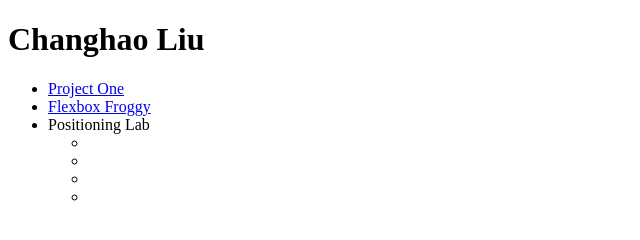
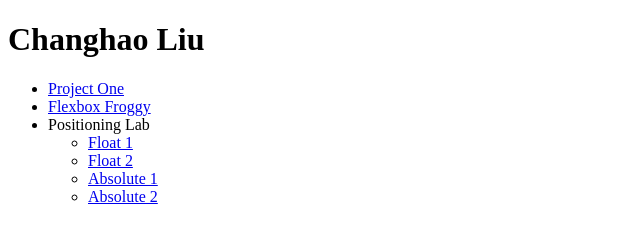
Before and after one commit to Changhao123456/ifsc-1310-01, a plain HTML site: page index.html in a window 1280 px wide. Shown: the whole page, without its empty margins (0-640 px from the left). Drawn offline with Linux system fonts and the light colour scheme.

Commit message:
positioning exercise

```diff
--- a/index.html
+++ b/index.html
@@ -15,10 +15,10 @@
         <li><a href="flexbox froggy/Flexbox Froggy.png">Flexbox Froggy</a></li>
         <li>Positioning Lab
           <ul>
-            <li><a href="positioning exercise/Float 1/Float 1.html"></a></li>
-            <li><a href="positioning exercise/Float 2/Float 2.html"></a></li>
-            <li><a href="positioning exercise/absolute 1/absolute 1.html"></a></li>
-            <li><a href="positioning exercise/absolute 2/absolute 2.html"></a></li>
+            <li><a href="positioning exercise/Float 1/Float 1.html">Float 1</a></li>
+            <li><a href="positioning exercise/Float 2/Float 2.html">Float 2</a></li>
+            <li><a href="positioning exercise/absolute 1/absolute 1.html">Absolute 1</a></li>
+            <li><a href="positioning exercise/absolute 2/absolute 2.html">Absolute 2</a></li>
           </ul>
         </li>
     </ul>
```
